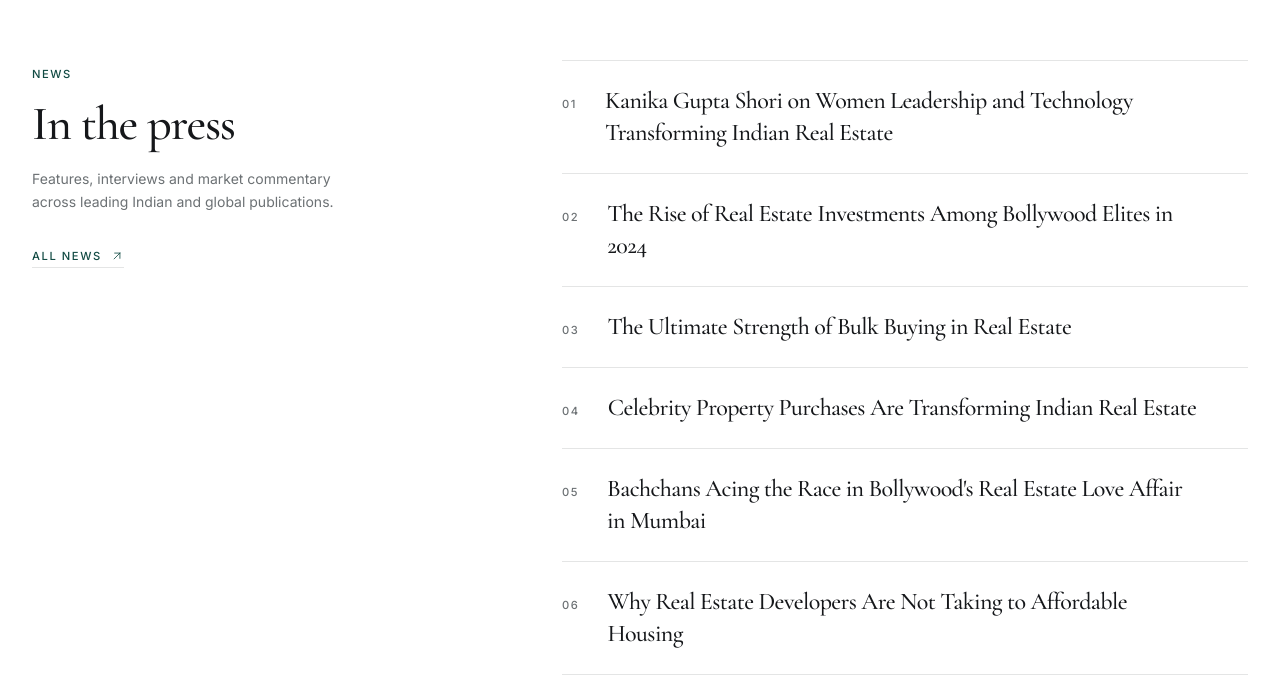
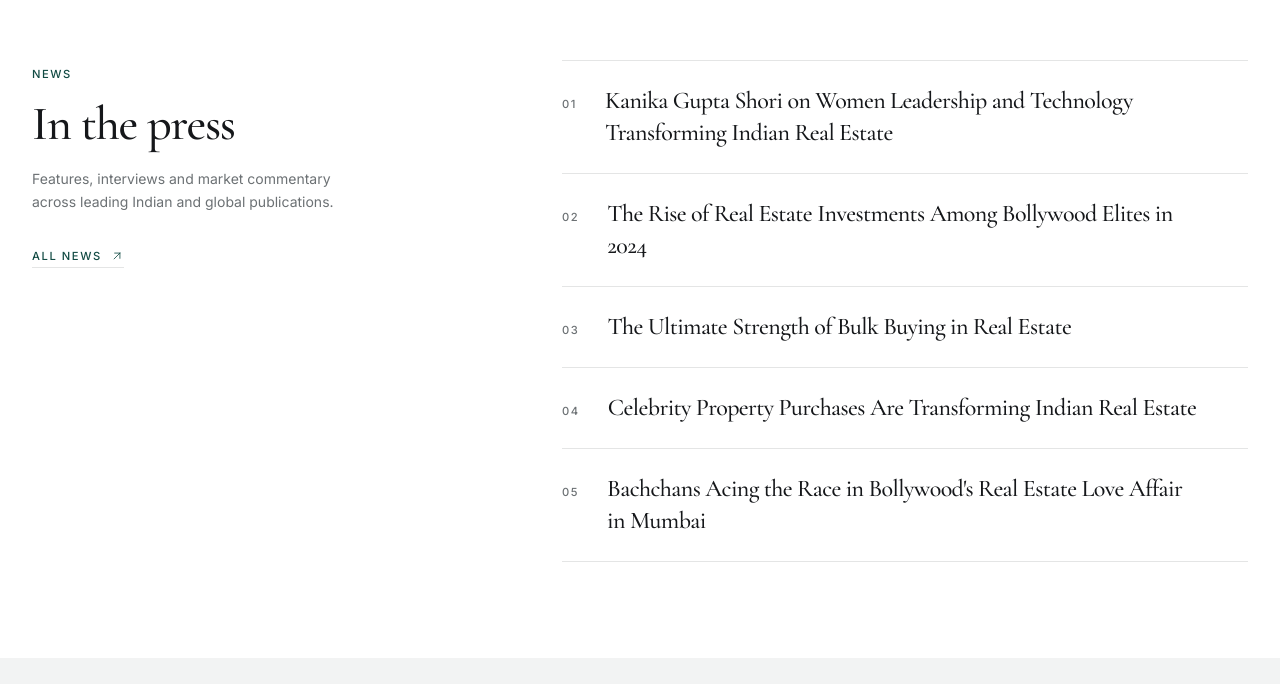
Before and after one commit to divabindal-web/kanikajmd, a Next.js app: page / in a window 1280 px wide. Shown: the part 2113-2797 px from the top of the page. Built offline with nearby package versions, Linux system fonts and the light colour scheme.

Commit message:
Update News.tsx

```diff
--- a/components/News.tsx
+++ b/components/News.tsx
@@ -57,7 +57,7 @@ export default function NewsSection() {
         </div>
 
         <div className="lg:col-span-7 lg:col-start-6">
-          <NewsList items={news.slice(0, 6)} />
+          <NewsList items={news.slice(0, 5)} />
         </div>
       </div>
     </section>
```
